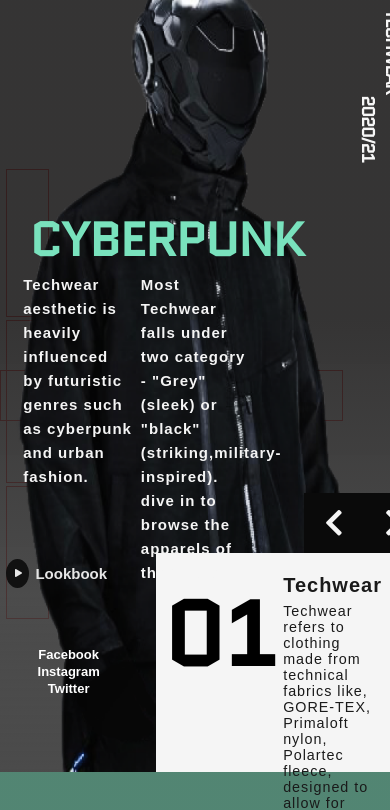
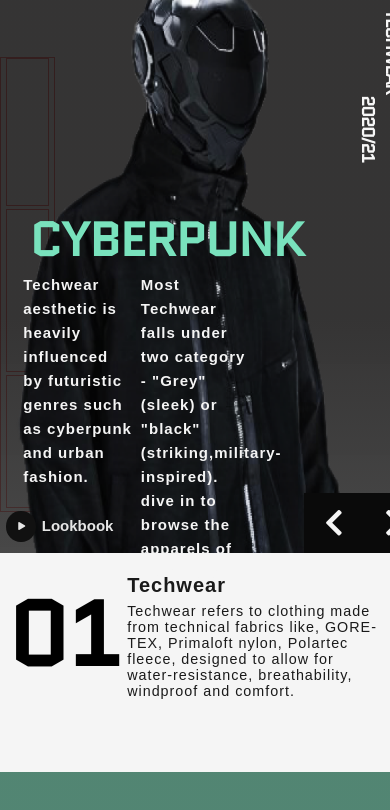
Before and after one commit to NafiurSiddiqui/Techwear-landing-page, a website built with Parcel: page index.html in a window 390 px wide. Shown: the part 72-882 px from the top of the page. Built offline with nearby package versions, Linux system fonts and the light colour scheme; a web font is replaced by a local one.

Commit message:
mob responsive@99%

```diff
--- a/sass/_responsive.scss
+++ b/sass/_responsive.scss
@@ -39,6 +39,9 @@
  .side-slide__content {
   height: 100%;
 
+  &__heading {
+   font-size: 9vw;
+  }
   &__footer {
    padding: 2em 10em 0em;
    font-size: 1.4rem;
@@ -91,21 +94,27 @@
 }
 
 @media screen and (max-width: 530px) {
- //  .slide-primary__header {
- //   font-size: 12vw;
- //  }
- //  .slide-text-left,
- //  .slide-text-right {
- //   font-size: 2.6vw;
- //  }
- //  .slide p.slide-text-left {
- //   margin-right: 3%;
- //  }
+ article.side-slide__social-media__container {
+  display: inline-block !important;
+ }
+ div.slide-footer__left__btn-container {
+  position: absolute;
+  bottom: 28em;
+  width: 24%;
+ }
 
- .slide-side-header {
-  //   top: 7em;
-  //   font-size: 3vw;
-  //   margin-right: 2.6vw;
-  //   line-height: 24px;
+ div.slide-footer__left__play-btn {
+  padding: 1.4em;
+ }
+
+ article.slide-footer__left__social-media {
+  display: none;
+ }
+ .slide div.slide-footer {
+  grid-template-columns: 1fr;
+ }
+
+ section.slide-footer__middle {
+  padding: 4em;
  }
 }
--- a/sass/_slideSide.scss
+++ b/sass/_slideSide.scss
@@ -87,16 +87,14 @@
   &__container {
    border: $borderTest;
    font-size: 1.3rem;
-   display: flex;
-
+   //    display: flex;
+   display: none;
    position: fixed;
-   bottom: 27em;
+   bottom: 20em;
    left: 0;
-   width: 88%;
-   height: 6vh;
    z-index: 1;
    ul {
-    @include flexCentered;
+    // @include flexCentered;
     flex-direction: column;
     // flex-wrap: wrap;
 
```
